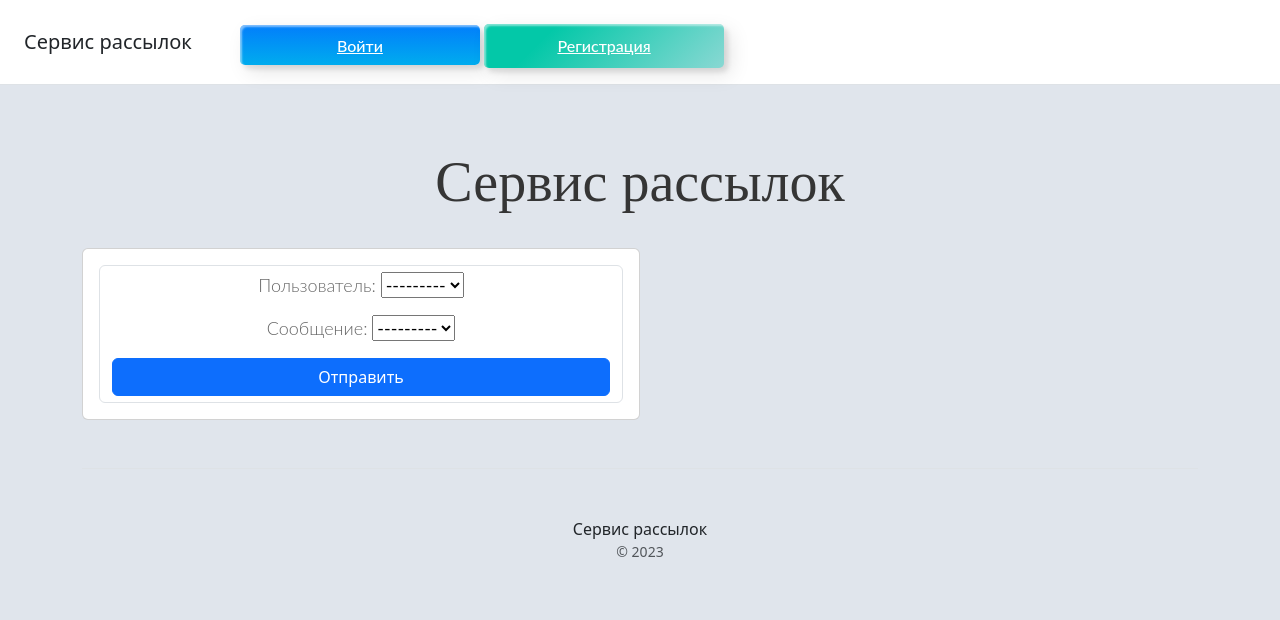
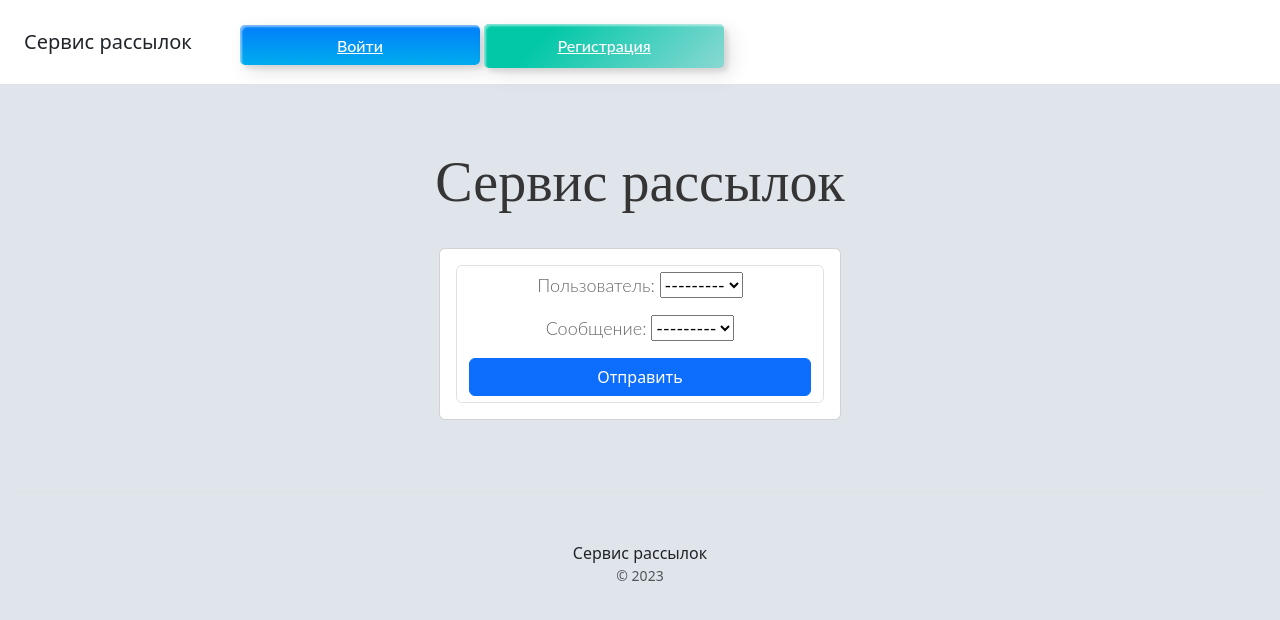
Before and after one commit to BalashovDmitriy/Mailing_service, a Django app: page /client/sendmail/ in a window 1280 px wide. Shown: the top 620 px of the page. Run offline with Django 4.2, Linux system fonts and the light colour scheme; data that the repository does not hold is empty; some libraries are stand-ins or nearby versions.

Commit message:
refactor templates

```diff
--- a/email_distribution/templates/email_distribution/base.html
+++ b/email_distribution/templates/email_distribution/base.html
@@ -10,7 +10,7 @@
 </head>
 <body>
 {% include 'email_distribution/includes/header.html' %}
-<div class="container">
+<div class="container-fluid">
     {% block content %}
     {% endblock %}
     {% include 'email_distribution/includes/footer.html' %}
--- a/email_distribution/templates/email_distribution/client_confirm_delete.html
+++ b/email_distribution/templates/email_distribution/client_confirm_delete.html
@@ -1,6 +1,8 @@
 {% extends 'email_distribution/base.html' %}
 {% block content %}
-<div class="col-lg-6 col-md-6 col-sm-12">
+    <div class="row text-center">
+        <div class="col-4"></div>
+        <div class="col-4">
             <div class="card mb-4 box-shadow">
                 <div class="card-header">
                     <h4 class="my-0 font-weight-normal text-center">Удалить клиента</h4>
@@ -14,4 +16,5 @@
                 </div>
             </div>
         </div>
+    </div>
 {% endblock %}
--- a/email_distribution/templates/email_distribution/client_detail.html
+++ b/email_distribution/templates/email_distribution/client_detail.html
@@ -1,7 +1,8 @@
 {% extends 'email_distribution/base.html' %}
 {% block content %}
     <div class="row text-center">
-    <div class="col-sm-3 mb-6 mb-sm-0">
+        <div class="col-4"></div>
+        <div class="col-4">
             <div class="card" style="width: 28rem;">
                 <div class="card-body">
                     <h5 class="card-title">{{ object.name }}</h5>
--- a/email_distribution/templates/email_distribution/client_form.html
+++ b/email_distribution/templates/email_distribution/client_form.html
@@ -1,6 +1,8 @@
 {% extends 'email_distribution/base.html' %}
 {% block content %}
-<div class="col-lg-6 col-md-6 col-sm-12">
+    <div class="row text-center">
+        <div class="col-4"></div>
+        <div class="col-4">
             <div class="card mb-4 box-shadow">
                 <div class="card-header">
                     {% if object %}
@@ -24,4 +26,5 @@
                 </div>
             </div>
         </div>
+    </div>
 {% endblock %}
--- a/email_distribution/templates/email_distribution/emaildistribution_confirm_delete.html
+++ b/email_distribution/templates/email_distribution/emaildistribution_confirm_delete.html
@@ -1,6 +1,8 @@
 {% extends 'email_distribution/base.html' %}
 {% block content %}
-<div class="col-lg-6 col-md-6 col-sm-12">
+    <div class="row text-center">
+        <div class="col-4"></div>
+        <div class="col-4">
             <div class="card mb-4 box-shadow">
                 <div class="card-header">
                     <h4 class="my-0 font-weight-normal text-center">Удалить рассылку</h4>
@@ -14,4 +16,5 @@
                 </div>
             </div>
         </div>
+    </div>
 {% endblock %}
--- a/email_distribution/templates/email_distribution/emaildistribution_form.html
+++ b/email_distribution/templates/email_distribution/emaildistribution_form.html
@@ -1,6 +1,8 @@
 {% extends 'email_distribution/base.html' %}
 {% block content %}
-<div class="col-lg-6 col-md-6 col-sm-12">
+    <div class="row text-center">
+        <div class="col-4"></div>
+        <div class="col-4">
             <div class="card mb-4 box-shadow">
                 <div class="card-header">
                     {% if object %}
@@ -24,4 +26,5 @@
                 </div>
             </div>
         </div>
+    </div>
 {% endblock %}
--- a/email_distribution/templates/email_distribution/emaildistribution_list.html
+++ b/email_distribution/templates/email_distribution/emaildistribution_list.html
@@ -16,7 +16,8 @@
                         {% if object.status == 0 %}
                             <p class="card-text">Статус: Завершена</p>
                         {% endif %}
-                <a href="{% url 'mailing_detail' object.id %}" class="btn btn-primary form-control">Подробнее</a>
+                        <a href="{% url 'mailing_detail' object.id %}"
+                           class="btn btn-primary form-control">Подробнее</a>
                     </div>
                 </div>
             </div>
--- a/email_distribution/templates/email_distribution/message_form.html
+++ b/email_distribution/templates/email_distribution/message_form.html
@@ -1,6 +1,8 @@
 {% extends 'email_distribution/base.html' %}
 {% block content %}
-<div class="col-lg-6 col-md-6 col-sm-12">
+    <div class="row text-center">
+        <div class="col-4"></div>
+        <div class="col-4">
             <div class="card mb-4 box-shadow">
                 <div class="card-header">
                     <h4 class="my-0 font-weight-normal">Создать письмо</h4>
@@ -16,4 +18,5 @@
                 </div>
             </div>
         </div>
+    </div>
 {% endblock %}
--- a/email_distribution/templates/email_distribution/message_send.html
+++ b/email_distribution/templates/email_distribution/message_send.html
@@ -1,6 +1,8 @@
 {% extends 'email_distribution/base.html' %}
 {% block content %}
-<div class="col-lg-6 col-md-6 col-sm-12">
+    <div class="row text-center">
+        <div class="col-4"></div>
+        <div class="col-4">
             <div class="card mb-4 box-shadow">
                 <div class="card-body">
                     <form method="post" action="" class="form-floating form-control">
@@ -13,4 +15,5 @@
                 </div>
             </div>
         </div>
+    </div>
 {% endblock %}
--- a/users/templates/users/user_form.html
+++ b/users/templates/users/user_form.html
@@ -19,8 +19,8 @@
                     <div class="card-footer">
                         {% if user.is_authenticated %}
                             <input class="custom-btn btn-1" type="submit" value="Изменить"/>
-                            <a class="custom-btn btn-13" href="{% url 'reset_password' %}">Восстановить
-                                пароль</a>
+                            <a class="custom-btn btn-13" href="{% url 'reset_password' %}">Сгенерировать новый
+                                пароль и отправить на почту</a>
                         {% else %}
                             <input class="custom-btn btn-1" type="submit" value="Регистрация"/>
                         {% endif %}
--- a/users/views.py
+++ b/users/views.py
@@ -47,7 +47,7 @@ class UserCreateView(CreateView):
 class UserUpdateView(UpdateView):
     model = User
     form_class = UserUpdateForm
-    success_url = reverse_lazy('home')
+    success_url = reverse_lazy('mailing_list')
 
     def get_object(self, queryset=None):
         return self.request.user
@@ -63,7 +63,7 @@ def reset_password(request):
         from_email=settings.DEFAULT_FROM_EMAIL,
         recipient_list=[request.user.email],
     )
-    return redirect(reverse_lazy('home'))
+    return redirect(reverse_lazy('mailing_list'))
 
 
 def activate(request, uidb64, token):
```
Also changed, not shown: email_distribution/templates/email_distribution/client_list.html (indentation only), email_distribution/templates/email_distribution/emaildistribution_detail.html (indentation only). Lines whose indentation alone changed are shown as unchanged.
